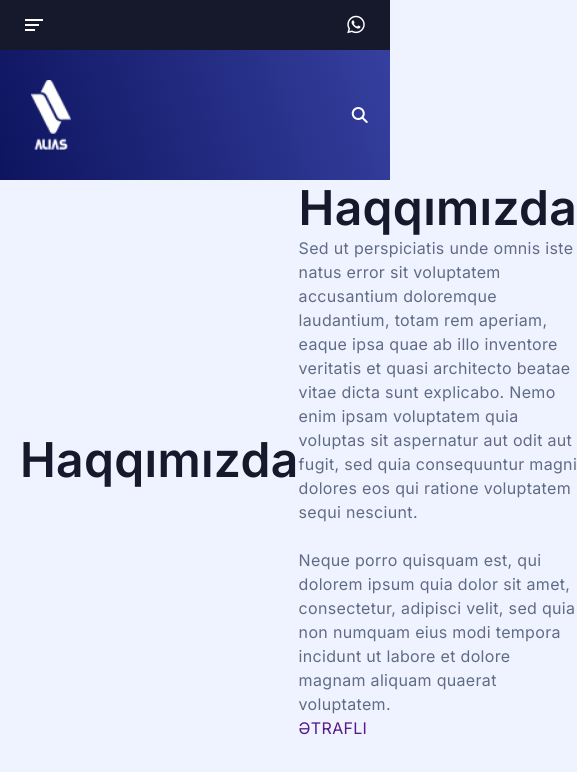
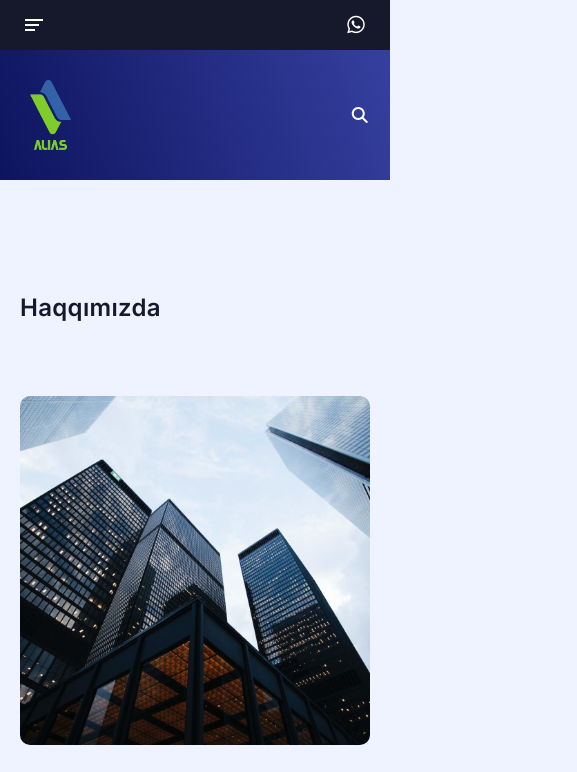
Before and after one commit to kamoasko/Alias, a plain HTML site: page about.html in a window 390 px wide. Shown: the top 772 px of the page, 577 px wide, since content can reach past the window. Drawn offline with nearby package versions, Linux system fonts and the light colour scheme.

Commit message:
about page links and new logo added

```diff
--- a/about.html
+++ b/about.html
@@ -40,7 +40,7 @@
         <div class="navbar__mobile">
           <ul class="navbar__mobmenu">
             <li><a href="./index.html">Ana səhifə</a></li>
-            <li><a href="">Haqqımızda</a></li>
+            <li><a href="./about.html">Haqqımızda</a></li>
             <li><a href="">Xidmətlər</a></li>
             <li><a href="">Vakansiyalar</a></li>
             <li><a href="./articles.html">Məqalələr</a></li>
@@ -81,14 +81,14 @@
       <div class="navbar__bottom flex">
         <div class="navbar__logo">
           <a href="./index.html"
-            ><img src="./assets/images/Header/Logo.png" alt=""
+            ><img src="./assets/images/Header/Homepage-logo.png" alt=""
           /></a>
         </div>
         <div class="navbar__bottom__right flex">
           <nav>
             <ul class="navbar__links">
               <li><a href="./index.html">Ana səhifə</a></li>
-              <li><a href="">Haqqımızda</a></li>
+              <li><a href="./about.html">Haqqımızda</a></li>
               <li><a href="">Xidmətlər</a></li>
               <li><a href="">Vakansiyalar</a></li>
               <li><a href="./articles.html">Məqalələr</a></li>
@@ -124,7 +124,7 @@
             consectetur, adipisci velit, sed quia non numquam eius modi tempora
             incidunt ut labore et dolore magnam aliquam quaerat voluptatem.
           </p>
-          <a class="btn about__btn" href="">ƏTRAFLI</a>
+          <a class="btn about__btn" href="./about.html">ƏTRAFLI</a>
         </div>
       </div>
     </section>
@@ -135,7 +135,7 @@
           <img src="./assets/images/Footer/Group 3318.png" alt="" />
         </div>
         <ul class="footer__menu">
-          <li><a href="">Haqqımızda</a></li>
+          <li><a href="./about.html">Haqqımızda</a></li>
           <li><a href="">Xidmətlər</a></li>
           <li><a href="">Qanunvericilik</a></li>
           <li><a href="">Vakansiyalar</a></li>
--- a/assets/css/about.css
+++ b/assets/css/about.css
@@ -0,0 +1,74 @@
+.about {
+  margin-top: 5rem;
+  padding: 5rem 0;
+}
+
+.about__content {
+  column-gap: 11.9rem;
+}
+
+.about__content > h2 {
+  display: none;
+  font-size: 2.4rem;
+  margin-bottom: 3rem;
+  align-self: flex-start;
+}
+
+.about__content__image {
+  flex: 1;
+  border-radius: 1rem;
+}
+
+.about__content__image img {
+  border-radius: 1rem;
+}
+
+.about__content__detail {
+  flex: 1;
+  display: flex;
+  flex-direction: column;
+  row-gap: 2.1rem;
+}
+
+.about__content__detail p {
+  margin-bottom: 2.9rem;
+}
+
+.btn {
+  border-radius: 1rem;
+  display: flex;
+  align-items: center;
+  justify-content: center;
+  width: 24.8rem;
+  height: 4.8rem;
+}
+
+.about__btn {
+  background: var(--color-main);
+  color: var(--color-white);
+}
+
+@media (max-width: 768px) {
+  .about__content {
+    flex-direction: column;
+    row-gap: 3rem;
+  }
+
+  .about__content > h2 {
+    display: block;
+  }
+
+  .about__content__detail {
+    justify-content: center;
+  }
+
+  .about__content__detail > h2 {
+    display: none;
+  }
+}
+
+@media (max-width: 480px) {
+  .btn {
+    width: 100%;
+  }
+}
```
Also changed, not shown: articles-inside.html (+4 -4 lines), articles.html (+4 -4 lines), index.html (+4 -4 lines).
